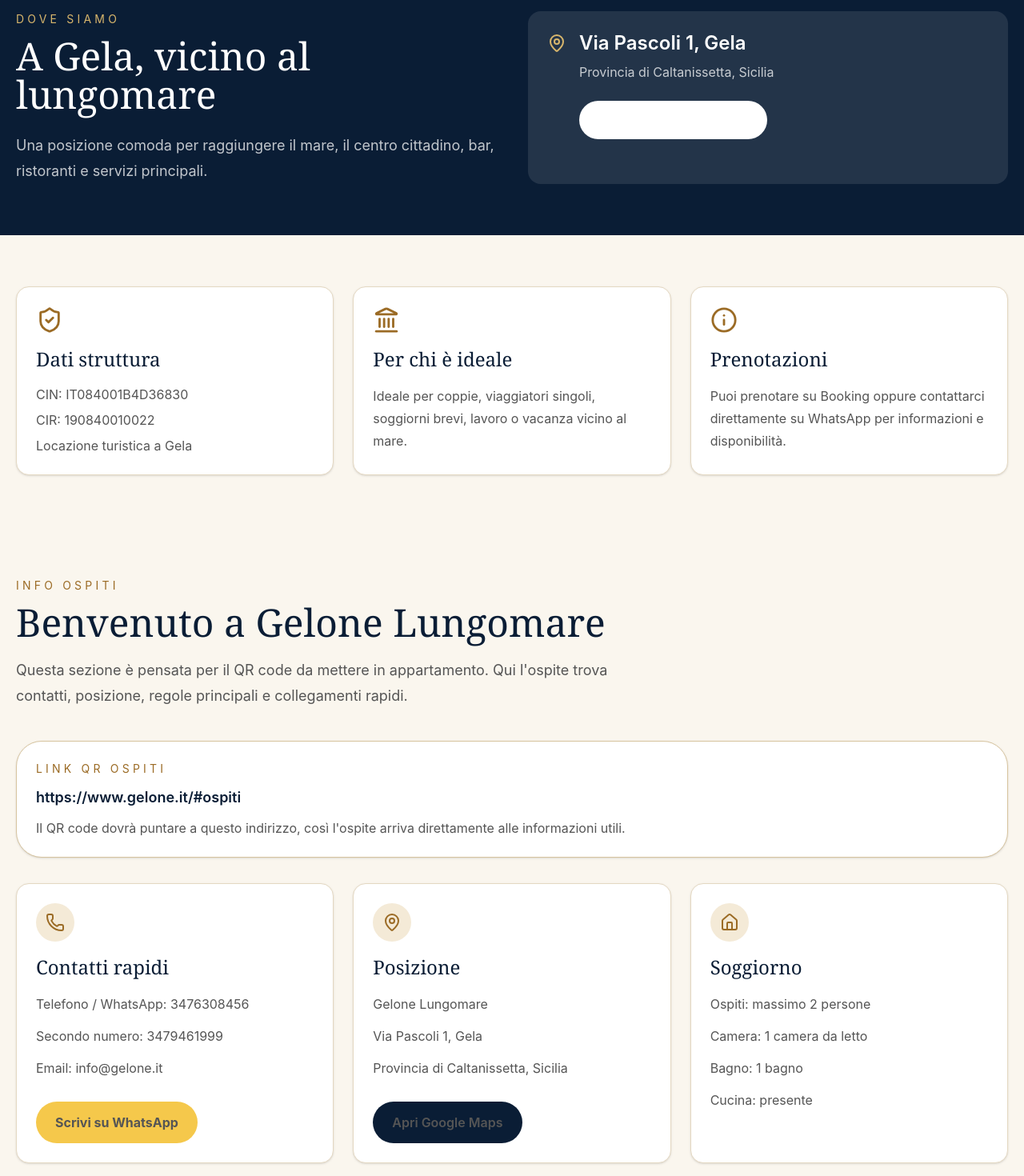
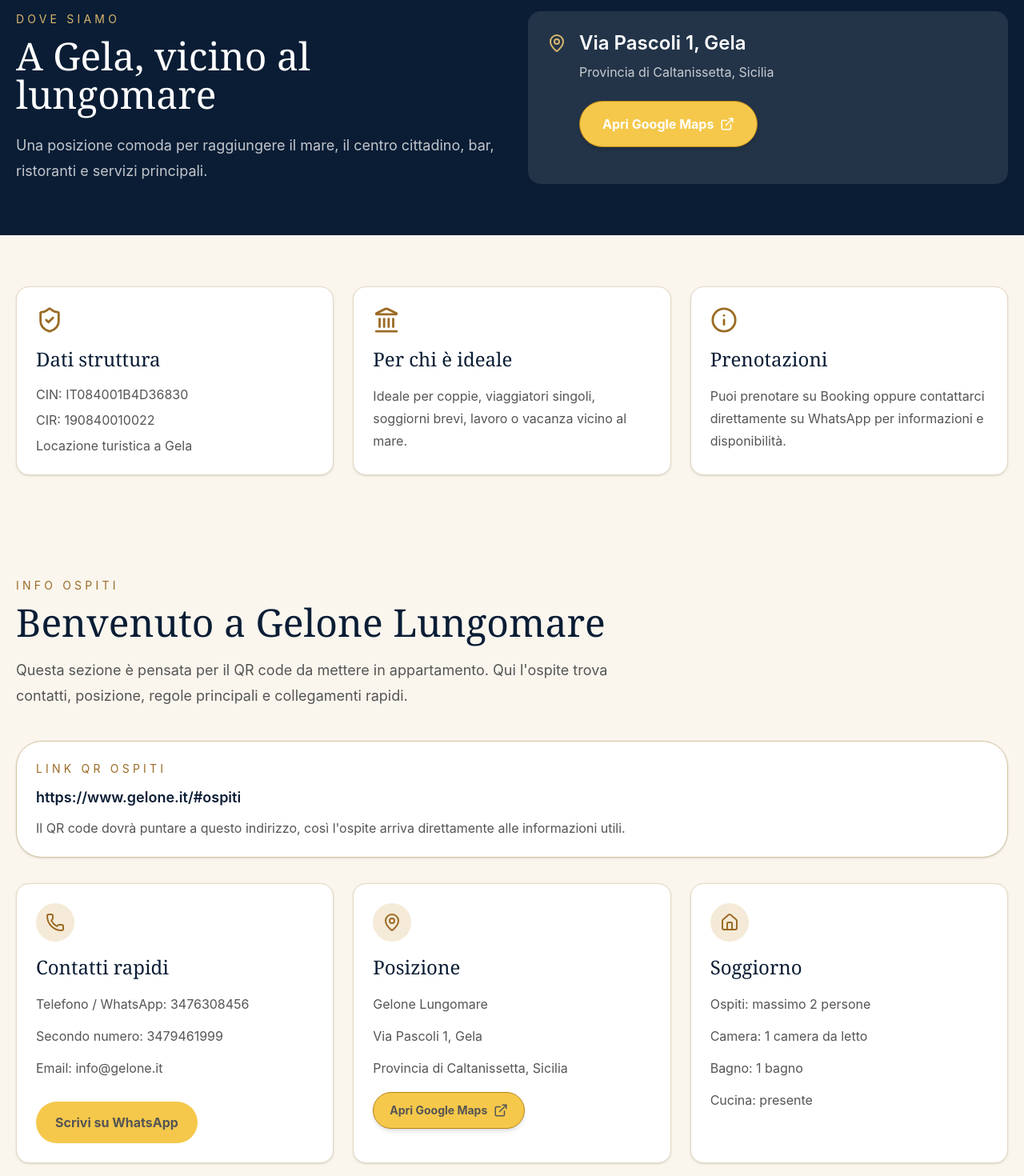
Before and after one commit to romitoorazio/gelone-lungomare, a React (Vite) app: page / in a window 1280 px wide. Shown: the part 2180-3650 px from the top of the page at 80% size. Built offline with nearby package versions, Linux system fonts and the light colour scheme.

Commit message:
Rende visibile tasto Google Maps

```diff
--- a/src/App.jsx
+++ b/src/App.jsx
@@ -114,6 +114,22 @@ function WhatsAppButton({ compact = false }) {
     >
       {compact ? "WhatsApp" : "Scrivici su WhatsApp"}
       {!compact && <MessageCircle size={18} />}
+    </a>
+  );
+}
+
+function MapsButton({ compact = false }) {
+  return (
+    <a
+      href={mapsUrl}
+      target="_blank"
+      rel="noreferrer"
+      className={`inline-flex items-center justify-center gap-2 rounded-full border border-[#b88416] bg-[#f5c84b] text-center font-bold text-[#0a1d35] shadow-md transition hover:bg-[#ffd96a] ${
+        compact ? "px-5 py-3 text-sm" : "px-7 py-4"
+      }`}
+    >
+      Apri Google Maps
+      <ExternalLink size={18} />
     </a>
   );
 }
@@ -333,14 +349,9 @@ export default function App() {
                 <p className="mt-2 text-white/75">
                   Provincia di Caltanissetta, Sicilia
                 </p>
-                <a
-                  href={mapsUrl}
-                  target="_blank"
-                  rel="noreferrer"
-                  className="mt-6 inline-flex items-center gap-2 rounded-full bg-white px-6 py-3 font-semibold text-[#0a1d35]"
-                >
-                  Apri su Google Maps <ExternalLink size={18} />
-                </a>
+                <div className="mt-6">
+                  <MapsButton />
+                </div>
               </div>
             </div>
           </div>
@@ -389,9 +400,9 @@ export default function App() {
               Benvenuto a Gelone Lungomare
             </h2>
             <p className="mt-5 max-w-3xl text-lg leading-8 text-[#555]">
-              Questa sezione è pensata per il QR code da mettere in appartamento.
-              Qui l'ospite trova contatti, posizione, regole principali e
-              collegamenti rapidi.
+              Questa sezione è pensata per il QR code da mettere in
+              appartamento. Qui l'ospite trova contatti, posizione, regole
+              principali e collegamenti rapidi.
             </p>
           </div>
 
@@ -427,14 +438,9 @@ export default function App() {
               <p>Gelone Lungomare</p>
               <p>Via Pascoli 1, Gela</p>
               <p>Provincia di Caltanissetta, Sicilia</p>
-              <a
-                href={mapsUrl}
-                target="_blank"
-                rel="noreferrer"
-                className="mt-4 inline-flex rounded-full bg-[#0a1d35] px-6 py-3 font-semibold text-white"
-              >
-                Apri Google Maps
-              </a>
+              <div className="mt-4">
+                <MapsButton compact />
+              </div>
             </GuestCard>
 
             <GuestCard icon={Home} title="Soggiorno">
@@ -568,11 +574,11 @@ export default function App() {
 
             <p>
               Il sito non raccoglie dati personali tramite moduli interni,
-              registrazioni, newsletter o pagamenti diretti. I dati eventualmente
-              comunicati volontariamente tramite email, telefono o WhatsApp
-              vengono utilizzati per rispondere alle richieste di informazioni,
-              verificare disponibilità, fornire assistenza e gestire eventuali
-              comunicazioni collegate al soggiorno.
+              registrazioni, newsletter o pagamenti diretti. I dati
+              eventualmente comunicati volontariamente tramite email, telefono o
+              WhatsApp vengono utilizzati per rispondere alle richieste di
+              informazioni, verificare disponibilità, fornire assistenza e
+              gestire eventuali comunicazioni collegate al soggiorno.
             </p>
 
             <p>
@@ -614,10 +620,10 @@ export default function App() {
 
             <p>
               L'utente può esercitare i diritti previsti dalla normativa privacy,
-              tra cui accesso, rettifica, cancellazione, limitazione e opposizione
-              al trattamento, scrivendo a info@gelone.it. L'utente ha inoltre
-              diritto di proporre reclamo al Garante per la Protezione dei Dati
-              Personali.
+              tra cui accesso, rettifica, cancellazione, limitazione e
+              opposizione al trattamento, scrivendo a info@gelone.it. L'utente
+              ha inoltre diritto di proporre reclamo al Garante per la Protezione
+              dei Dati Personali.
             </p>
 
             <div className="rounded-2xl bg-white p-5 text-sm leading-7">
```
